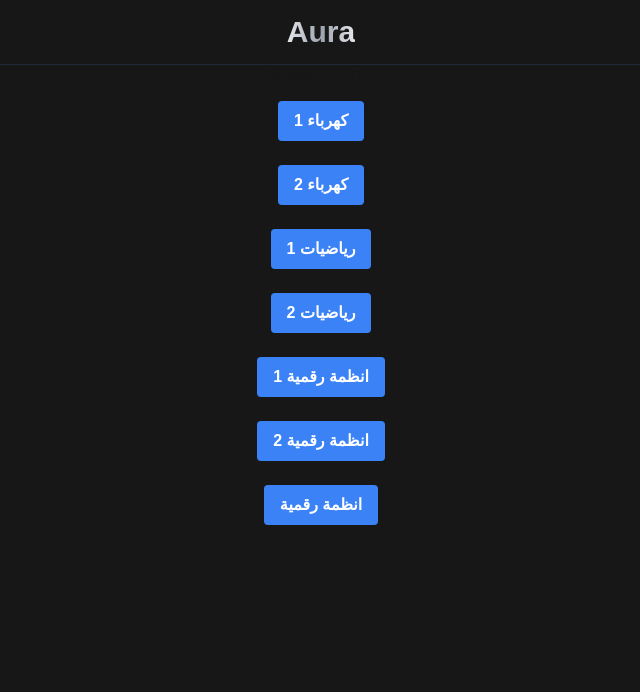
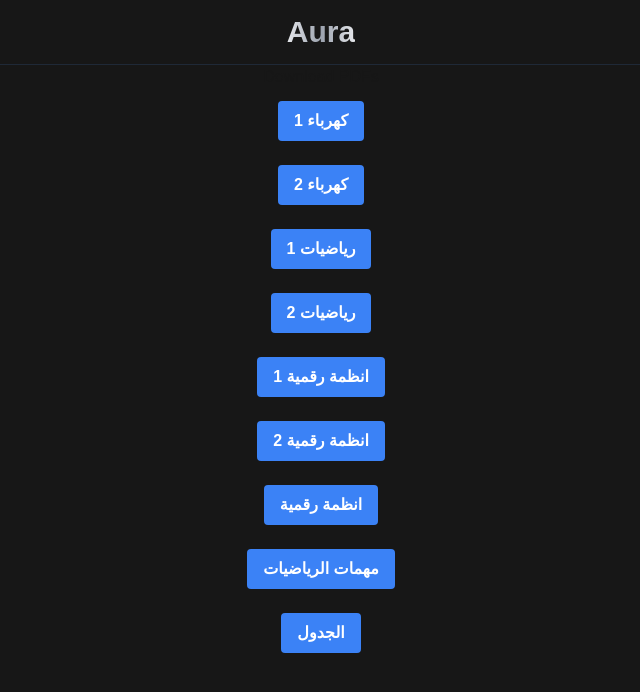
Before and after one commit to l1xdn/Aura, a Next.js app: page /pdf in a window 1280 px wide. Shown: the top 692 px of the page, without its empty margins (319-959 px from the left). Built offline with nearby package versions, Linux system fonts and the light colour scheme.

Commit message:
pdf update

```diff
--- a/app/components/Pdfs.tsx
+++ b/app/components/Pdfs.tsx
@@ -8,7 +8,10 @@ const Pdfs = () => {
     { id: 4, name: 'رياضيات 2', url: '/math-2.pdf' },
     { id: 5, name: 'انظمة رقمية 1', url: '/ds-1.pdf' },
     { id: 6, name: 'انظمة رقمية 2', url: '/ds-2.pdf' },
-    { id: 7, name: 'انظمة رقمية ', url: '/ns.pdf' }
+    { id: 7, name: 'انظمة رقمية ', url: '/ns.pdf' },
+    { id: 8, name: ' مهمات الرياضيات ', url: '/math-test.pdf' },
+    { id: 9, name: ' الجدول ', url: '/cr.pdf' }
+
   ];
   // {pdfs.map((item, index) => (
   //   <div key={item.id || index}>{item.name}</div>
```
